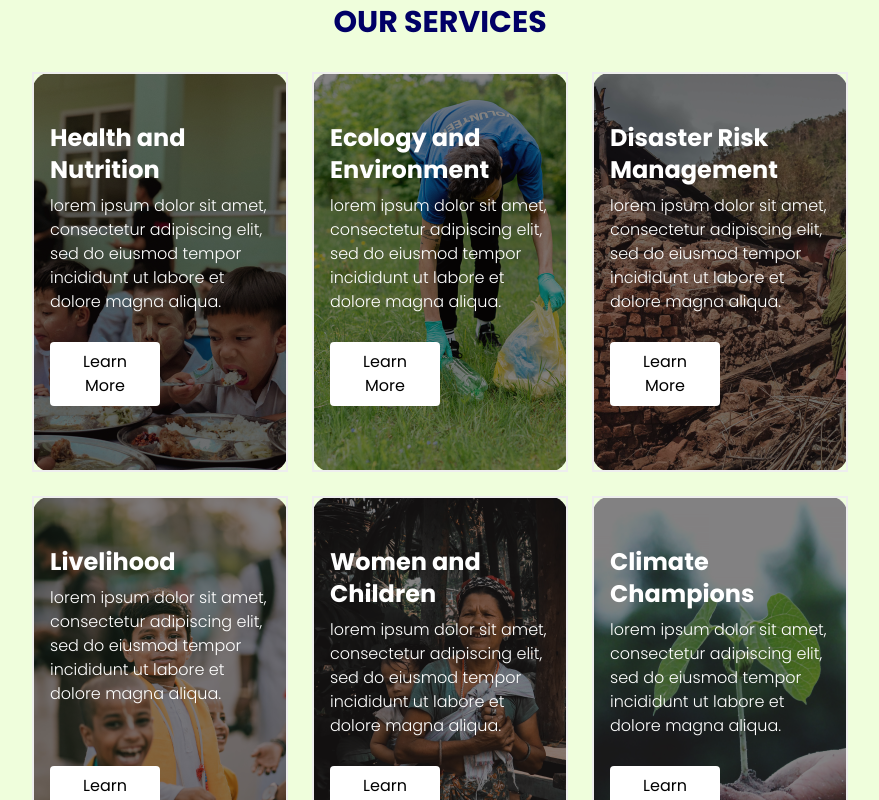
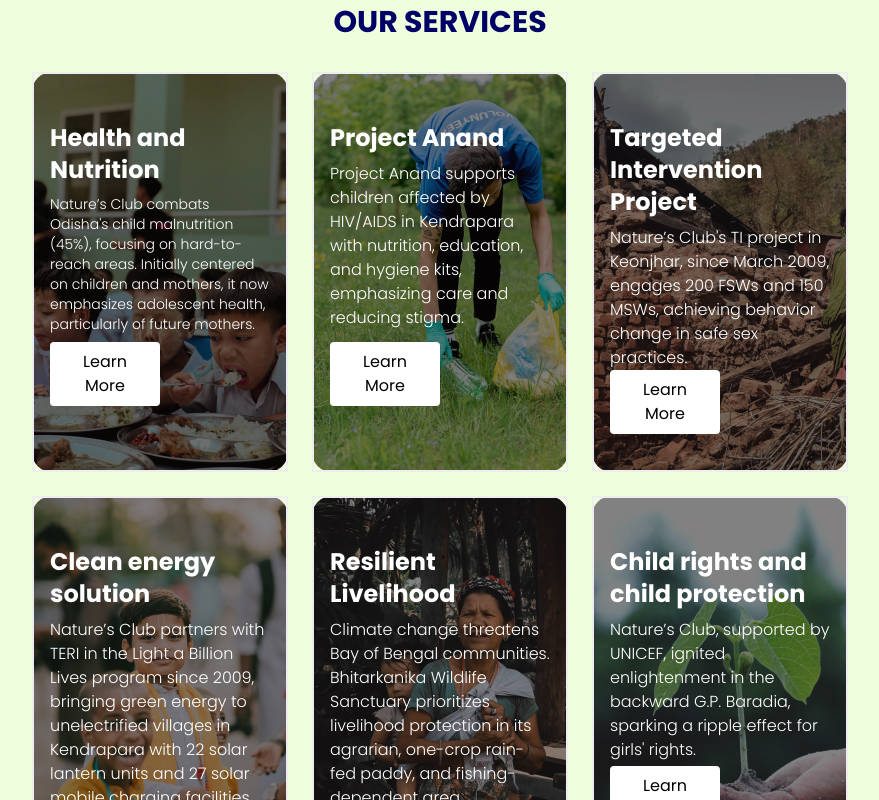
Before and after one commit to CodeMaster17/Nature-Club, a React (Vite) app: page / in a window 1280 px wide. Shown: the part 980-1780 px from the top of the page, without its empty margins (200-1079 px from the left). Built offline with nearby package versions, Linux system fonts and the light colour scheme.

Commit message:
feat: contact page uploaded

```diff
--- a/src/App.tsx
+++ b/src/App.tsx
@@ -7,6 +7,7 @@ import Navbar from './components/Navbar';
 import About from './pages/About/About';
 import ServicesPage from './pages/Services/Services';
 import Footer from './components/Footer';
+import Contact from './pages/Contact/Contact';
 
 function App() {
 
@@ -20,6 +21,7 @@ function App() {
             <Route path="/" element={<Home />} />
             <Route path="/about" element={<About />} />
             <Route path="/services" element={<ServicesPage />} />
+            <Route path="/contact" element={<Contact />} />
           </Routes>
           <Footer />
         </main>
--- a/src/components/Footer.tsx
+++ b/src/components/Footer.tsx
@@ -1,7 +1,7 @@
 
 const Footer = () => {
     return (
-        <footer className="text-gray-600 body-font bg-navy_blue">
+        <footer className="text-gray-600 body-font bg-navy_blue overflow-y-hidden">
             <div className="container px-5 py-8 mx-auto flex md:items-center lg:items-start md:flex-row md:flex-nowrap flex-wrap flex-col">
                 <div className="w-64  flex flex-col gap-4 justify-center items-center flex-shrink-0 md:mx-0 mx-auto text-center md:text-left md:mt-0 mt-10">
                     <a className="flex title-font font-medium items-center md:justify-start justify-center text-gray-900">
--- a/src/components/ServicesCards.tsx
+++ b/src/components/ServicesCards.tsx
@@ -9,8 +9,9 @@ const ServicesCards = () => {
                         <div className='w-full'>
 
                             <h1 className="text-left mt-8 text-base md:text-2xl font-bold mb-2">Health and Nutrition</h1>
-                            <p className="text-left font-light md:text-base text-sm">
-                                lorem ipsum dolor sit amet, consectetur adipiscing elit, sed do eiusmod tempor incididunt ut labore et dolore magna aliqua.
+                            <p className="text-left font-light  text-sm">
+
+                                Nature’s Club combats Odisha's child malnutrition (45%), focusing on hard-to-reach areas. Initially centered on children and mothers, it now emphasizes adolescent health, particularly of future mothers.
                             </p>
                         </div>
                         <button className='md:py-2 py-1 px-2 md:px-4 bg-white text-black rounded-[4px] text-sm lg:text-base mb-12 w-1/2'>
@@ -24,9 +25,10 @@ const ServicesCards = () => {
                     <div className="w-full p-4 h-full  text-white absolute z-20 border-2 flex flex-col justify-between">
                         <div className='w-full'>
 
-                            <h1 className="text-left mt-8 text-base md:text-2xl font-bold mb-2">Ecology and Environment</h1>
+                            <h1 className="text-left mt-8 text-base md:text-2xl font-bold mb-2">Project Anand</h1>
                             <p className="text-left font-light md:text-base text-sm">
-                                lorem ipsum dolor sit amet, consectetur adipiscing elit, sed do eiusmod tempor incididunt ut labore et dolore magna aliqua.
+
+                                Project Anand supports children affected by HIV/AIDS in Kendrapara with nutrition, education, and hygiene kits, emphasizing care and reducing stigma.
                             </p>
                         </div>
                         <button className='md:py-2 py-1 px-2 md:px-4 bg-white text-black rounded-[4px] text-sm lg:text-base mb-12 w-1/2'>
@@ -41,9 +43,9 @@ const ServicesCards = () => {
                     <div className="w-full p-4 h-full  text-white absolute z-20 border-2 flex flex-col justify-between">
                         <div className='w-full'>
 
-                            <h1 className="text-left mt-8 text-base md:text-2xl font-bold mb-2">Disaster Risk Management</h1>
+                            <h1 className="text-left mt-8 text-base md:text-2xl font-bold mb-2">Targeted Intervention Project</h1>
                             <p className="text-left font-light md:text-base text-sm">
-                                lorem ipsum dolor sit amet, consectetur adipiscing elit, sed do eiusmod tempor incididunt ut labore et dolore magna aliqua.
+                                Nature’s Club's TI project in Keonjhar, since March 2009, engages 200 FSWs and 150 MSWs, achieving behavior change in safe sex practices.
                             </p>
                         </div>
                         <button className='md:py-2 py-1 px-2 md:px-4 bg-white text-black rounded-[4px] text-sm lg:text-base mb-12 w-1/2'>
@@ -58,9 +60,9 @@ const ServicesCards = () => {
                     <div className="w-full p-4 h-full  text-white absolute z-20 border-2 flex flex-col justify-between">
                         <div className='w-full'>
 
-                            <h1 className="text-left mt-8 text-base md:text-2xl font-bold mb-2">Livelihood</h1>
+                            <h1 className="text-left mt-8 text-base md:text-2xl font-bold mb-2">Clean energy solution</h1>
                             <p className="text-left font-light md:text-base text-sm">
-                                lorem ipsum dolor sit amet, consectetur adipiscing elit, sed do eiusmod tempor incididunt ut labore et dolore magna aliqua.
+                                Nature’s Club partners with TERI in the Light a Billion Lives program since 2009, bringing green energy to unelectrified villages in Kendrapara with 22 solar lantern units and 27 solar mobile charging facilities.
                             </p>
                         </div>
                         <button className='md:py-2 py-1 px-2 md:px-4 bg-white text-black rounded-[4px] text-sm lg:text-base mb-12 w-1/2'>
@@ -74,9 +76,9 @@ const ServicesCards = () => {
                 <div className="flex flex-col lg:h-[400px] h-[300px] md:h-96 bg-img bg-img-women  rounded-2.5xl relative">
                     <div className="w-full p-4 h-full  text-white absolute z-20 border-2 flex flex-col justify-between">
                         <div className='w-full'>
-                            <h1 className="text-left mt-8 text-base md:text-2xl font-bold mb-2">Women and Children</h1>
+                            <h1 className="text-left mt-8 text-base md:text-2xl font-bold mb-2">Resilient Livelihood</h1>
                             <p className="text-left font-light md:text-base text-sm">
-                                lorem ipsum dolor sit amet, consectetur adipiscing elit, sed do eiusmod tempor incididunt ut labore et dolore magna aliqua.
+                                Climate change threatens Bay of Bengal communities. Bhitarkanika Wildlife Sanctuary prioritizes livelihood protection in its agrarian, one-crop rain-fed paddy, and fishing-dependent area.
                             </p>
                         </div>
                         <button className='md:py-2 py-1 px-2 md:px-4 bg-white text-black rounded-[4px] text-sm lg:text-base mb-12 w-1/2'>
@@ -92,9 +94,9 @@ const ServicesCards = () => {
                     <div className="w-full p-4 h-full  text-white absolute z-20 border-2 flex flex-col justify-between">
                         <div className='w-full'>
 
-                            <h1 className="text-left mt-8 text-base md:text-2xl font-bold mb-2">Climate Champions</h1>
+                            <h1 className="text-left mt-8 text-base md:text-2xl font-bold mb-2">Child rights and child protection</h1>
                             <p className="text-left font-light md:text-base text-sm">
-                                lorem ipsum dolor sit amet, consectetur adipiscing elit, sed do eiusmod tempor incididunt ut labore et dolore magna aliqua.
+                                Nature’s Club, supported by UNICEF, ignited enlightenment in the backward G.P. Baradia, sparking a ripple effect for girls' rights.
                             </p>
                         </div>
                         <button className='md:py-2 py-1 px-2 md:px-4 bg-white text-black rounded-[4px] text-sm lg:text-base mb-12 w-1/2'>
--- a/src/pages/Home/Home.tsx
+++ b/src/pages/Home/Home.tsx
@@ -10,9 +10,9 @@ import { Carousel } from "@material-tailwind/react";
 const Home = () => {
   return (
     <>
-      <div className='w-full lg:h-[100vh] border-2 border-red-500 '>
+      <div className='w-full lg:h-[100vh]'>
         {/* <Navbar /> */}
-        <Carousel placeholder={"Placeholder"} className="mt-[10vh] md:mt-0">
+        <Carousel placeholder={"Placeholder"} className="">
           <img
             src="/home/1.png"
             alt="image 1"
--- a/src/pages/Home/MeenaStory.tsx
+++ b/src/pages/Home/MeenaStory.tsx
@@ -3,7 +3,7 @@ import { IoIosLink } from "react-icons/io";
 
 const MeenaStory = () => {
     return (
-        <div className="w-full bg-pale_olive md:pt-8 pt-2 h-[100vh] md:h-[80vh] ">
+        <div className="w-full bg-pale_olive md:pt-8  pt-2 h-[100vh] md:h-[80vh] ">
             <div className="container mx-auto flex px-5 py-12 md:py-24 md:flex-row flex-col items-center">
                 <div className="lg:flex-grow md:w-1/2 lg:pr-24 md:pr-16 flex flex-col md:items-start md:text-left mb-16 md:mb-0 items-center text-center">
                     <h1 className="title-font sm:text-4xl text-3xl mb-4 font-medium text-gray-900">MEENA'S STORY
--- a/src/pages/Home/Quote.tsx
+++ b/src/pages/Home/Quote.tsx
@@ -2,7 +2,7 @@
 
 const Quote = () => {
     return (
-        <section className="w-full bg-navy_blue text-center xs:p-10 md:p-20">
+        <section className="w-full bg-navy_blue text-center p-10 md:p-20">
             <h1 className="capitalize text-white tracking-wider lg:text-4xl 2xl:text-5xl font-bold">CLEAN AND GREEN EARTH FOR FUTRUE</h1>
         </section>
     )
--- a/src/pages/Home/Services.tsx
+++ b/src/pages/Home/Services.tsx
@@ -3,7 +3,7 @@ import ServicesCards from "../../components/ServicesCards"
 
 const Services = () => {
     return (
-        <section className="w-full bg-nyanza pb-20 pt-20">
+        <section className="w-full bg-nyanza pb-20 pt-20 overflow-y-hidden">
             <div className="w-full text-center">
                 <Heading color="#588645" text="areas what we serve" type="SMALL" />
                 <Heading color="#010066" text="OUR SERVICES" type="LARGE" />
--- a/src/pages/Services/Services.tsx
+++ b/src/pages/Services/Services.tsx
@@ -11,7 +11,7 @@ const ServicesPage = () => {
     }
     return (
         <section className="w-full">
-            <div className="w-full bg-navy_blue text-center  md:p-8">
+            <div className="w-full bg-navy_blue text-center p-5  md:p-8">
                 <Heading type="LARGE" text="OUR SERVICES" color="white" />
                 <p className="text-white text-md mt-4 w-full md:w-3/5 m-auto">
                     Lorem ipsum dolor sit amet consectetur adipisicing elit. Cum qui ipsa inventore aliquam, dignissimos expedita minus sed recusandae, illum iure, dolores dolore maxime ea excepturi? Non suscipit blanditiis placeat expedita?
@@ -20,7 +20,7 @@ const ServicesPage = () => {
             <div className="w-full bg-navy_blue text-center p-2  md:p-8 flex lg:gap-2 gap-4 justify-center items-center  flex-wrap ">
                 {ServicesTabsData.map((item) => {
                     return (
-                        <div className={`w-[40%]  md:w-1/5 border-2 rounded-2xl h-12 flex justify-center items-center px-2 lg:py-4 lg:text-base md:m-4 text-sm ${item.id === activeTab ? "shadow-md shadow-red-50" : ""} `} key={item.id} onClick={() => tabHandler(item.id)}>
+                        <div className={`w-[40%]  md:w-1/5 border-2 rounded-2xl cursor-pointer h-12 flex justify-center items-center px-2 lg:py-4 lg:text-base md:m-4 text-sm ${item.id === activeTab ? "shadow-md shadow-red-50" : ""} `} key={item.id} onClick={() => tabHandler(item.id)}>
                             <h1 className="text-white">{item.title}</h1>
                         </div>
                     )
--- a/tailwind.config.ts
+++ b/tailwind.config.ts
@@ -14,6 +14,7 @@ module.exports = withMT({
         federal_blue: "#090844",
         black: "#000000",
         pale_olive: "#ACC67F",
+        light_blue: "#E6F5FF",
       },
       screens: {
         xs: "420px",
```
Also changed, not shown: src/components/Navbar.tsx (+8 -8 lines), src/pages/About/Goal.tsx (+12 -8 lines), src/pages/Contact/Contact.tsx (added, +41 -0 lines), public/contact/contact.png (added).
